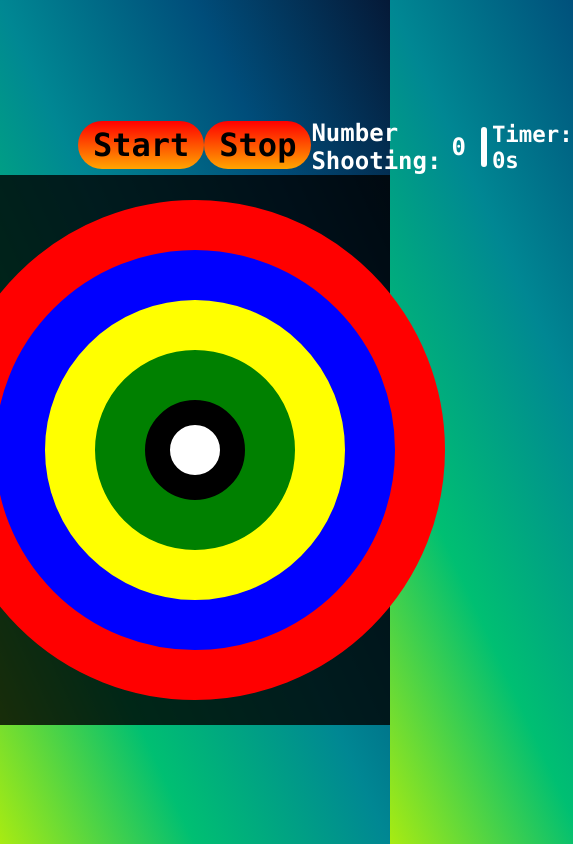
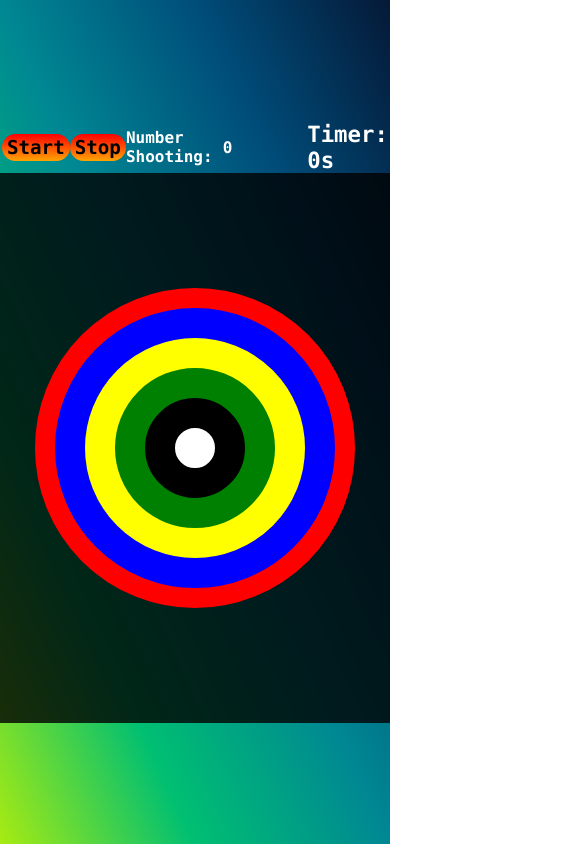
Before and after one commit to MVinicius3091/shooting-target, a plain HTML site: page index.html in a window 390 px wide. Shown: the whole page, 573 px wide, since content can reach past the window. Drawn offline with Linux system fonts and the light colour scheme.

Commit message:
resize mobile

```diff
--- /dev/null
+++ b/assets/css/media-querys.css
@@ -0,0 +1,60 @@
+@media screen and (max-width: 900px) {
+
+    *{
+        padding: 0;
+        margin: 0;
+    }
+
+    body {
+        width: 100%;
+    }
+
+    div.header {
+        width: 99%;
+        justify-content: space-around;
+    }
+
+    div.header button#btn-start, div.header button#btn-stop {
+        font-size: 1.2rem;
+        padding: 2px 5px;
+        margin: 0;
+    }
+
+    div.header div.shooting {
+        font-size: 1rem;
+    }
+
+    div.header div.box-colors {
+        border: none;
+    }
+
+    div.one {
+        width: 320px;
+        height: 320px;
+    }
+
+    div.two {
+        width: 280px;
+        height: 280px;
+    }
+
+    div.three {
+        width: 220px;
+        height: 220px;
+    }
+
+    div.four {
+        width: 160px;
+        height: 160px;
+    }
+
+    div.five {
+        width: 100px;
+        height: 100px;
+    }
+
+    div.six {
+        width: 40px;
+        height: 40px;
+    }
+}
--- a/assets/css/style.css
+++ b/assets/css/style.css
@@ -117,7 +117,7 @@ div.end-game::after{
 }
 
 div.header {
-    width: 60%;
+    width: 90%;
     display: flex;
     justify-content: space-evenly;
     align-items: center;
--- a/index.html
+++ b/index.html
@@ -6,6 +6,7 @@
     <meta name="viewport" content="width=device-width, initial-scale=1.0">
     <title>target-shooting</title>
     <link rel="stylesheet" href="assets/css/style.css" type="text/css">
+    <link rel="stylesheet" href="assets/css/media-querys.css" type="text/css">
     <link rel="icon" href="assets/img/target.png" type="x-icon" sizes="18x18">
 </head>
 <body>
```
